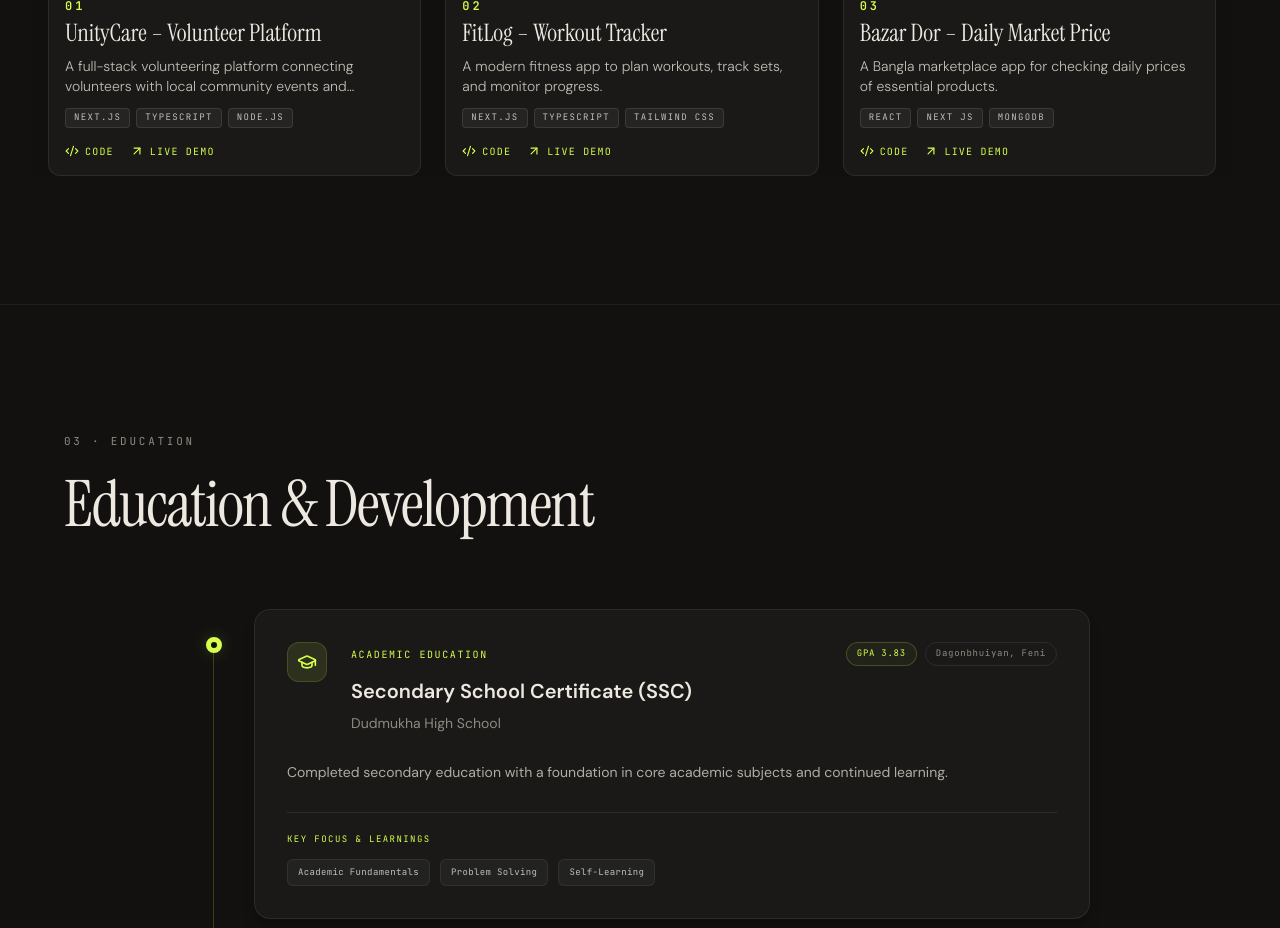
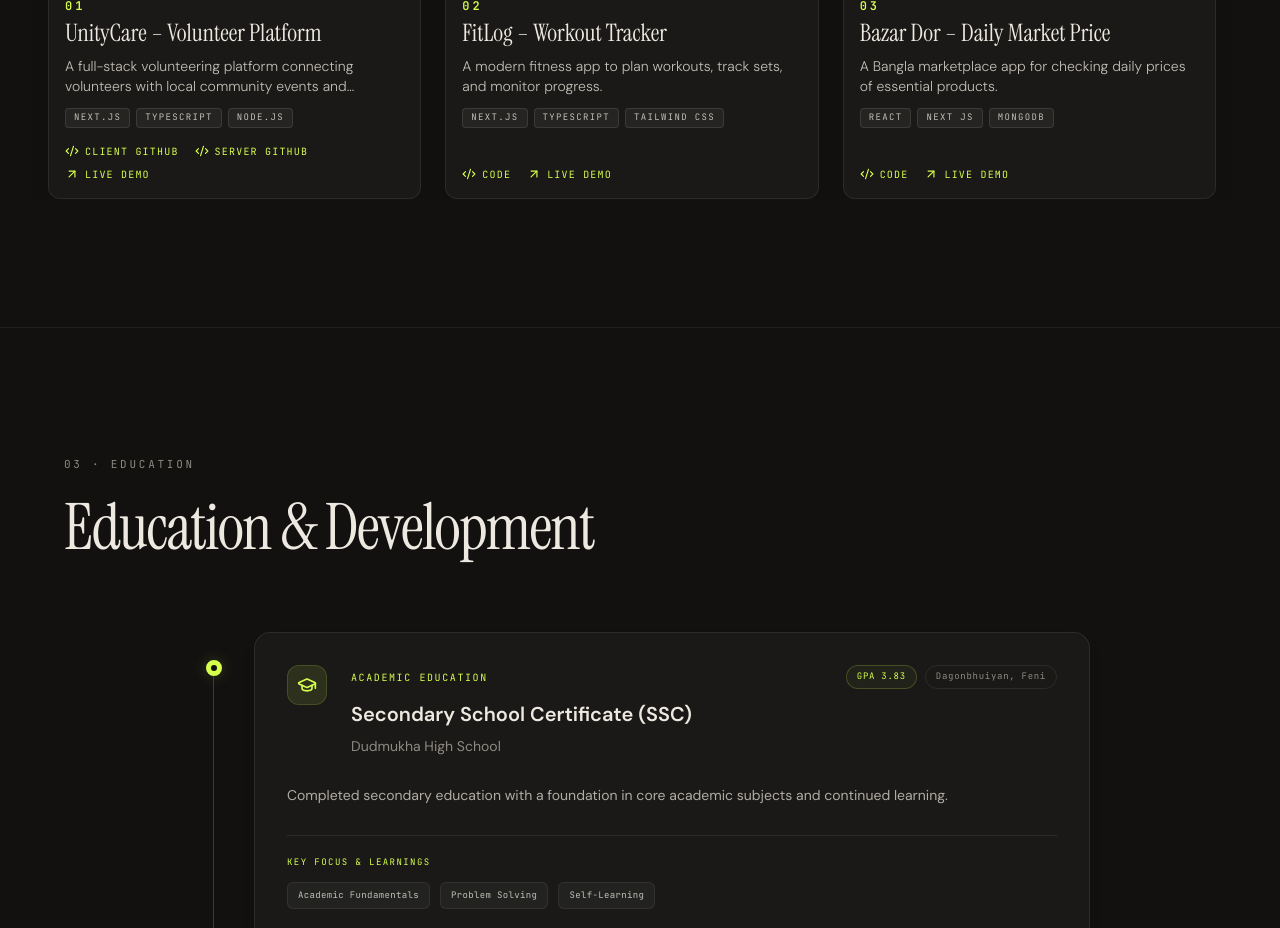
Before and after one commit to NurulAlam0/protfolio-website, a React (Vite) app: page / in a window 1280 px wide. Shown: the part 2180-3108 px from the top of the page. Built offline with nearby package versions, Linux system fonts and the light colour scheme.

Commit message:
Add Client and Server GitHub links for UnityCare

```diff
--- a/src/components/WorkCarousel.tsx
+++ b/src/components/WorkCarousel.tsx
@@ -184,6 +184,26 @@ export const WorkCarousel: React.FC = () => {
                   </div>
 
                   <div className="mt-auto pt-4 flex flex-wrap items-center gap-x-4 gap-y-2">
+                    {project.serverGithubUrl ? (
+                      <>
+                        <a
+                          href={project.githubUrl}
+                          target="_blank"
+                          rel="noopener noreferrer"
+                          className="inline-flex items-center gap-1.5 font-mono text-[10px] tracking-[0.12em] uppercase text-[#7A9E00] dark:text-[#D6FF4D]"
+                        >
+                          <Code2 className="w-3.5 h-3.5" /> Client GitHub
+                        </a>
+                        <a
+                          href={project.serverGithubUrl}
+                          target="_blank"
+                          rel="noopener noreferrer"
+                          className="inline-flex items-center gap-1.5 font-mono text-[10px] tracking-[0.12em] uppercase text-[#7A9E00] dark:text-[#D6FF4D]"
+                        >
+                          <Code2 className="w-3.5 h-3.5" /> Server GitHub
+                        </a>
+                      </>
+                    ) : (
                       <a
                         href={project.githubUrl}
                         target="_blank"
@@ -192,6 +212,7 @@ export const WorkCarousel: React.FC = () => {
                       >
                         <Code2 className="w-3.5 h-3.5" /> Code
                       </a>
+                    )}
                     <a
                       href={project.liveUrl}
                       target="_blank"
```
Lines whose indentation alone changed are shown as unchanged.
